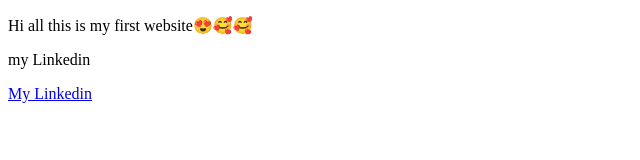
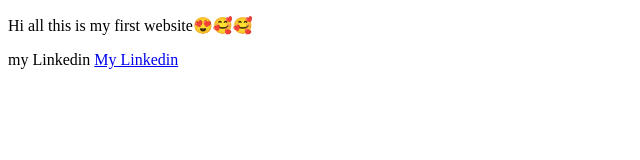
Before and after one commit to vigneshtsv/github-session, a plain HTML site: page index.html in a window 1280 px wide. Shown: the whole page, without its empty margins (0-640 px from the left). Drawn offline with Linux system fonts and the light colour scheme.

Commit message:
code change

```diff
--- a/index.html
+++ b/index.html
@@ -7,6 +7,6 @@
 </head>
 <body>
     <p>Hi all this is my first website😍🥰🥰</p>
-    <p>my Linkedin</p><p><a href="https://www.linkedin.com/in/vignesh-ts-bb4365284?lipi=urn%3Ali%3Apage%3Ad_flagship3_profile_view_base_contact_details%3BIUI92Y9ET8uEj5OhfVzs6w%3D%3D" target="blank">My Linkedin</a></p>
+    <p>my Linkedin <a href="https://www.linkedin.com/in/vignesh-ts-bb4365284?lipi=urn%3Ali%3Apage%3Ad_flagship3_profile_view_base_contact_details%3BIUI92Y9ET8uEj5OhfVzs6w%3D%3D" target="blank">My Linkedin</a></p>
 </body>
 </html>
```
